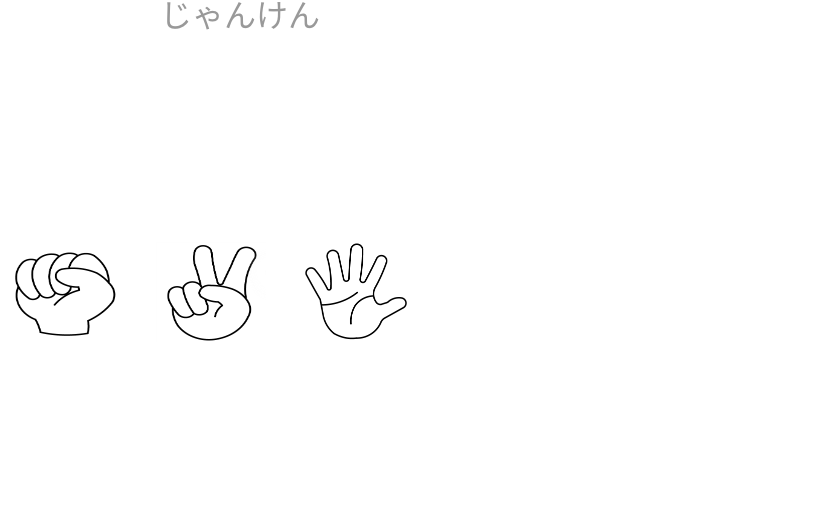
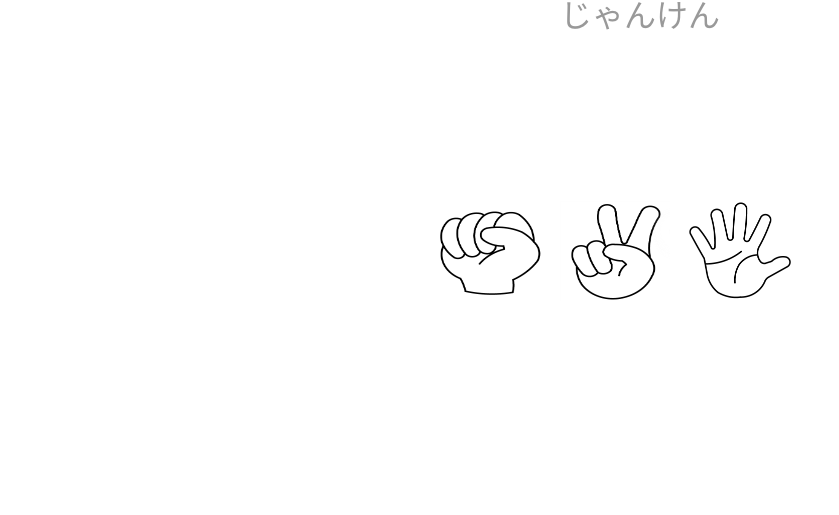
Before and after one commit to kirimuramari/site, a plain HTML site: page game02-20170426T124848Z-001/じゃんけん/index.html in a window 1280 px wide. Shown: the whole page, without its empty margins (0-839 px from the left). Drawn offline with Linux system fonts and the light colour scheme.

Commit message:
正規JavaScript版じゃんけんゲーム

```diff
--- a/game02/index.html
+++ b/game02-20170426T124848Z-001/じゃんけん/index.html
@@ -5,7 +5,7 @@
 <meta name="viewport" content="width=device-width, user-scalable=no, initial-scale=1, maximum-scale=1">
 <link href="style.css" rel="stylesheet" type="text/css" />
 <script type="text/javascript" src="script.js"></script>
-<title>smart</title>
+<title>じゃんけん<</title>
 
 </head>
 <body>
@@ -27,9 +27,8 @@
     <input type="image" src="img/pa1.png" value="パー" alt="パー" onclick="pa()" name = "pa"  id="2">
     </li>
 </ul>
-</form>
-<br>
-<br>
+
+<div class="cleat"></div>
 <img src="img/white.png" id="kekka" name="kekka">
 
 </div>
--- a/game02/style.css
+++ b/game02-20170426T124848Z-001/じゃんけん/style.css
@@ -20,23 +20,29 @@ body {
     width:100%;
     color:#999999;
 }
+img{
+vertical-align: bottom;
+}
 #main {
     width: 480px;
     margin:0 auto;
-    display: table-cell;
-    vertical-align: middle;
     text-align: center;
 }
 #img {
-    width:23%;
-    height:31%;
-    margin-top:50px;
-    margin-bottom:50px;
+    width:166px;
+    height:139px;
+    margin:20px 10px 10px 10px;
+
+}
+#img img {
+    margin:0 auto;
 }
 #kekka {
     background-image:url("img/white.png");
-    width:34.75%;
-    height:10%;
+    width:243px;
+    height:106px;
+    vertical-align: bottom;
+    margin-top: 5px;
 }
 p {
     font-size:200%;
@@ -44,15 +50,18 @@ p {
 li {
     float:left;
     background-repeat: no-repeat;
-    width: 23%;
-    height: 23%;
+    width: 110px;
+    height: 100px;
+    margin:0 auto;
 }
 li:nth-child(1) {
-    margin-left:10px;
+    margin-left:35px;
 }
+
 li:nth-child(2) {
-    margin: 0px 35px 0px 35px;
+    margin: 0px 15px 0px 15px;
 }
-li:nth-child(3) {
-    /*margin: 10px 0 0 0;*/
-}
+
+.clear {
+        clear: none;
+    }
```
Also changed, not shown: game02-20170426T124848Z-001/じゃんけん/img/MS.png (renamed from game02/img/MS.png), game02-20170426T124848Z-001/じゃんけん/img/aiko_MS.png (renamed from game02/img/aiko_MS.png), game02-20170426T124848Z-001/じゃんけん/img/gu1.png (renamed from game02/img/gu1.png), game02-20170426T124848Z-001/じゃんけん/img/gu2.png (renamed from game02/img/gu2.png), game02-20170426T124848Z-001/じゃんけん/img/janken_1150x440.gif (renamed from game02/img/janken_1150x440.gif), game02-20170426T124848Z-001/じゃんけん/img/kati_MS.png (renamed from game02/img/kati_MS.png), game02-20170426T124848Z-001/じゃんけん/img/kyoki1.png (renamed from game02/img/kyoki1.png), game02-20170426T124848Z-001/じゃんけん/img/kyoki2.png (renamed from game02/img/kyoki2.png), game02-20170426T124848Z-001/じゃんけん/img/make_MS.png (renamed from game02/img/make_MS.png), game02-20170426T124848Z-001/じゃんけん/img/pa1.png (renamed from game02/img/pa1.png), game02-20170426T124848Z-001/じゃんけん/img/pa2.png (renamed from game02/img/pa2.png), game02-20170426T124848Z-001/じゃんけん/img/white.png (renamed from game02/img/white.png), game02-20170426T124848Z-001/じゃんけん/script.js (renamed from game02/script.js).
